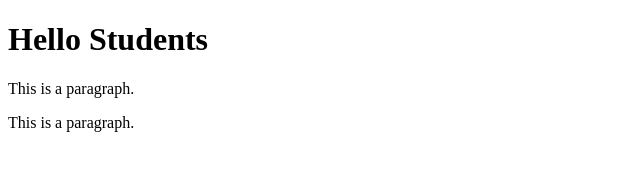
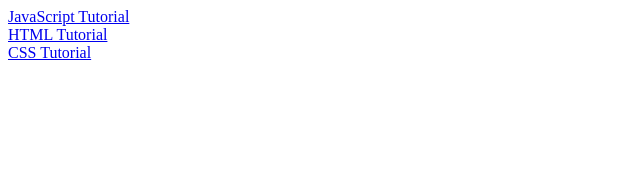
Before and after one commit to linakank/courser1, a plain HTML site: page index.html in a window 1280 px wide. Shown: the whole page, without its empty margins (0-640 px from the left). Drawn offline with Linux system fonts and the light colour scheme.

Commit message:
atrankine

```diff
--- a/index.html
+++ b/index.html
@@ -1,13 +1,33 @@
 <!DOCTYPE html>
 <html>
-<head>
-<title> Hello Coursera </title>
-</head>
 <body>
 
-<h1>Hello  Students</h1>
-<p>This is a paragraph.</p>
-<p>This is a paragraph.</p>
+<div id="id01"></div>
+<script>
+var myArray = [
+  {
+    "display": "JavaScript Tutorial",
+    "url": "https://www.w3schools.com/js/default.asp"
+  },
+  {
+    "display": "HTML Tutorial",
+    "url": "https://www.w3schools.com/html/default.asp"
+  },
+  {
+    "display": "CSS Tutorial",
+    "url": "https://www.w3schools.com/css/default.asp"
+  }
+];
 
-</body>
-</html>
+myFunction(myArray);
+
+function myFunction(arr) {
+  var out = "";
+  var i;
+  for(i = 0; i < arr.length; i++) {
+    out += '<a href="' + arr[i].url + '">' +
+    arr[i].display + '</a><br>';
+  }
+  document.getElementById("id01").innerHTML = out;
+}
+</script>
```
